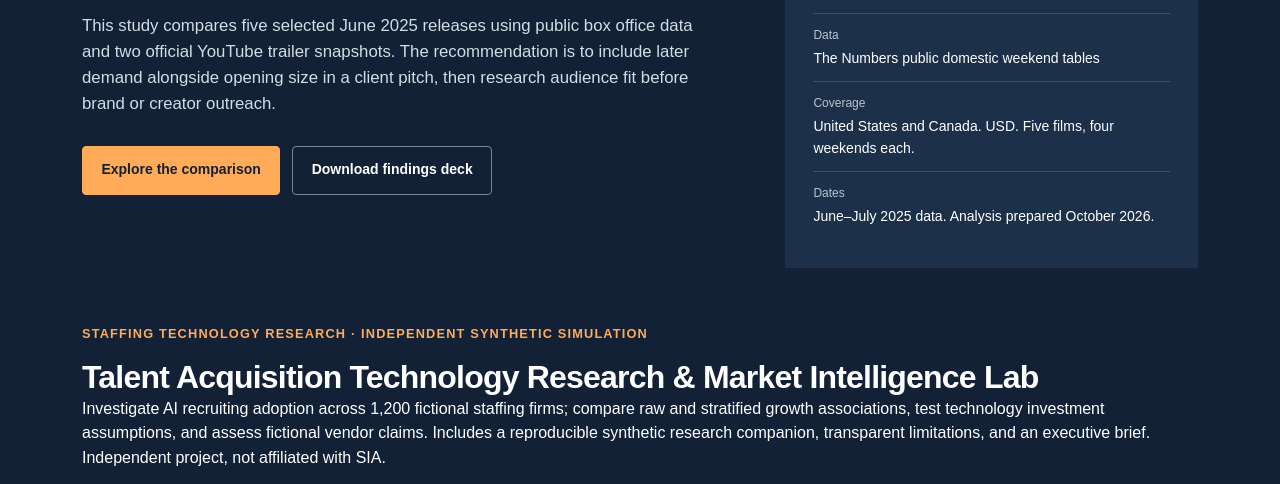
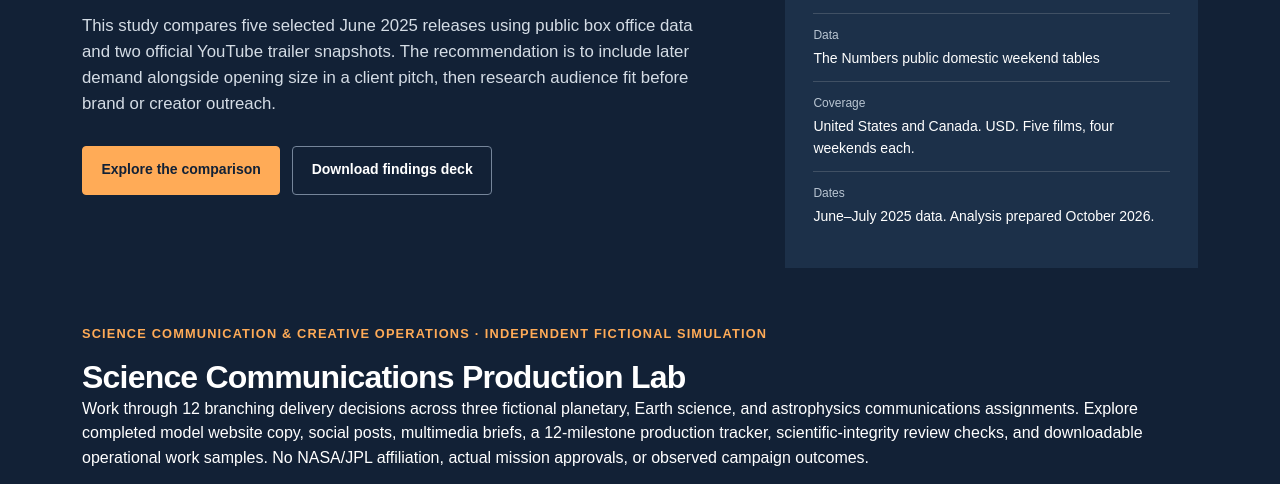
Before and after one commit to michaelfarzinpour-droid/michaelfarzinpour-droid.github.io, a plain HTML site: page index.html in a window 1280 px wide. Shown: the part 464-948 px from the top of the page. Drawn offline with Linux system fonts and the light colour scheme.

Commit message:
Feature completed science communications portfolio simulation on homepage

```diff
--- a/index.html
+++ b/index.html
@@ -7,6 +7,7 @@
 <body><a class="skip" href="#main">Skip to content</a>
 <header class="masthead wrap"><a class="identity" href="#main">Michael Farzinpour<span>Audience and Marketplace Insights</span></a><nav aria-label="Portfolio"><a href="global-theatrical-research-lab/">Global theatrical research lab</a><a href="#comparison">Compare films</a><a href="#social">YouTube trailers</a><a href="#method">Methods and sources</a><a href="cpg-market-intelligence-lab/">CPG market intelligence lab</a><a href="staffing-technology-intelligence-lab/">Staffing technology research lab</a><a href="talent-acquisition-technology-lab/">Talent acquisition technology lab</a><a href="projects/index.html#ev-marketplace">EV marketplace</a><a href="projects/index.html#cfpb-complaints">CFPB analysis</a><a href="regional-water-affairs-simulation/">Water affairs simulation</a><a href="institutional-impact-content-simulation/">Content strategy simulation</a><a href="california-disability-policy/">California disability policy</a><a href="company-intelligence-landscape/">Company intelligence</a><a href="https://www.linkedin.com/in/michaelfarzinpour">LinkedIn</a></nav></header>
 <main id="main"><section class="intro wrap"><div><p class="eyebrow">Film marketplace case study</p><h1>Film demand beyond<br>opening weekend.</h1><p class="lead">Elio opened 30.5% below 28 Years Later, yet earned 46.2% more in weekend four and 18.2% more per theater. A smaller opening can still deserve a closer look.</p><p class="lead">This study compares five selected June 2025 releases using public box office data and two official YouTube trailer snapshots. The recommendation is to include later demand alongside opening size in a client pitch, then research audience fit before brand or creator outreach.</p><div class="actions"><a class="button primary" href="#comparison">Explore the comparison</a><a class="button secondary" href="files/Summer_Film_Demand_and_Retention.pptx" download>Download findings deck</a></div></div><aside class="scope"><span class="scope-label">Summer Film Demand and Retention</span><h2>Opening scale and sustained demand.</h2><p>Revenue per theater adds context to total gross. It helps distinguish a change in venue count from the revenue earned at those venues.</p><dl><div><dt>Data</dt><dd>The Numbers public domestic weekend tables</dd></div><div><dt>Coverage</dt><dd>United States and Canada. USD. Five films, four weekends each.</dd></div><div><dt>Dates</dt><dd>June–July 2025 data. Analysis prepared October 2026.</dd></div></dl></aside></section>
+<section class="wrap" id="science-communications-production-lab-feature" aria-labelledby="science-communications-production-lab-title"><p class="eyebrow">Science communication &amp; creative operations · Independent fictional simulation</p><h2 id="science-communications-production-lab-title">Science Communications Production Lab</h2><p>Work through 12 branching delivery decisions across three fictional planetary, Earth science, and astrophysics communications assignments. Explore completed model website copy, social posts, multimedia briefs, a 12-milestone production tracker, scientific-integrity review checks, and downloadable operational work samples. No NASA/JPL affiliation, actual mission approvals, or observed campaign outcomes.</p><p><a class="button primary" href="science-communications-production-lab/">Explore the science communications production lab</a></p></section>
 <section class="wrap" id="talent-acquisition-technology-lab-feature" aria-labelledby="talent-acquisition-technology-lab-title"><p class="eyebrow">Staffing technology research · Independent synthetic simulation</p><h2 id="talent-acquisition-technology-lab-title">Talent Acquisition Technology Research &amp; Market Intelligence Lab</h2><p>Investigate AI recruiting adoption across 1,200 fictional staffing firms; compare raw and stratified growth associations, test technology investment assumptions, and assess fictional vendor claims. Includes a reproducible synthetic research companion, transparent limitations, and an executive brief. Independent project, not affiliated with SIA.</p><p><a class="button primary" href="talent-acquisition-technology-lab/">Explore the talent acquisition technology lab</a></p></section>
 <section class="wrap" id="research-informatics-lab-feature" aria-labelledby="research-informatics-lab-title"><p class="eyebrow">Research informatics · Independent fictional simulation</p><h2 id="research-informatics-lab-title">Research Informatics Investigator Support &amp; Service Coordination Lab</h2><p>Work through 12 investigator-support decisions across research intake, requirements gathering, fit-for-purpose service routing, sensitive-data governance escalation, and service performance improvement. Explore 60 synthetic support tickets and download six operational work products. Independent portfolio simulation; not affiliated with UCLA Health.</p><p><a class="button primary" href="research-informatics-investigator-support-lab/">Explore the research informatics lab</a></p></section>
 <section class="wrap" id="theatrical-lab-feature" aria-labelledby="theatrical-lab-title"><p class="eyebrow">Independent synthetic research simulation</p><h2 id="theatrical-lab-title">Global Theatrical Audience &amp; Creative Strategy Lab</h2><p>Explore a five-market fictional theatrical launch through audience segmentation, trailer testing, global tracking, research vendor decisions, and an executive strategy readout. Includes a reproducible synthetic research companion and clear methodological guardrails. Not affiliated with any film studio.</p><p><a class="button primary" href="global-theatrical-research-lab/">Explore the interactive theatrical research lab</a></p></section>
```
